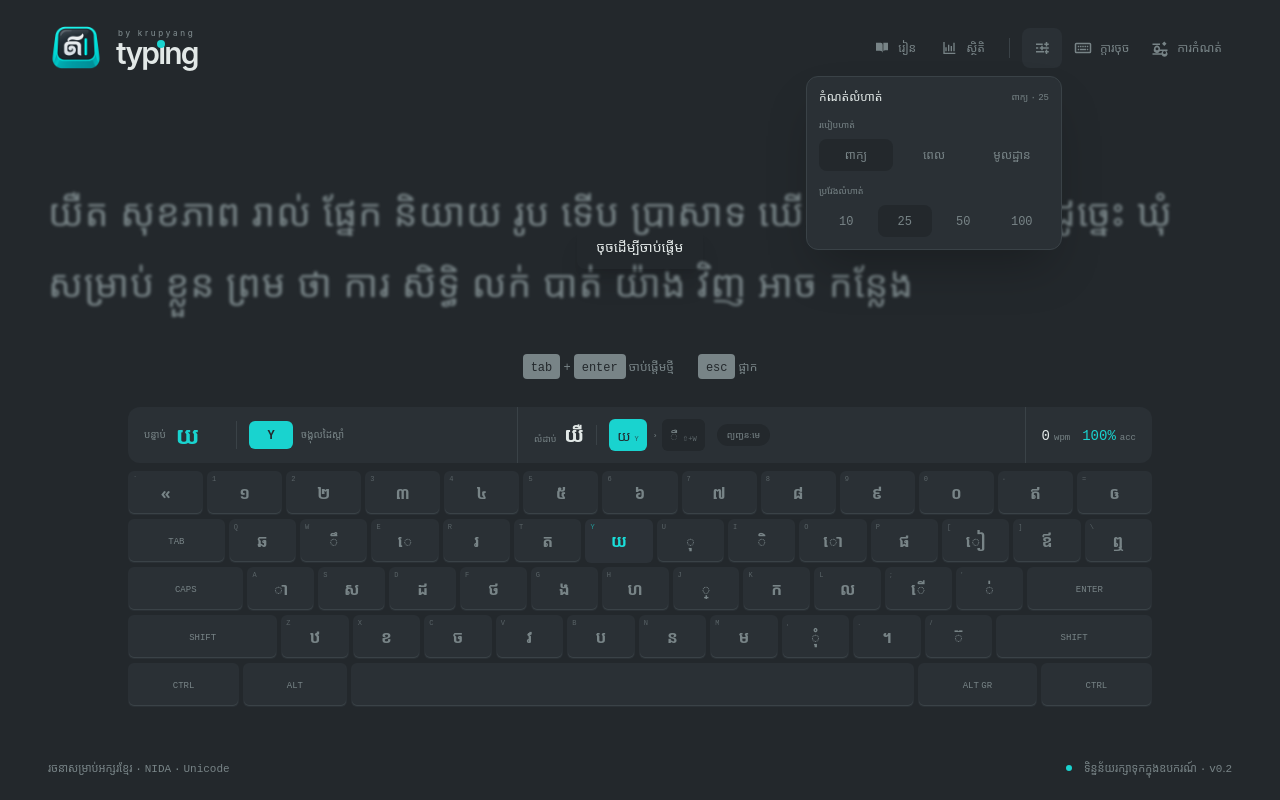
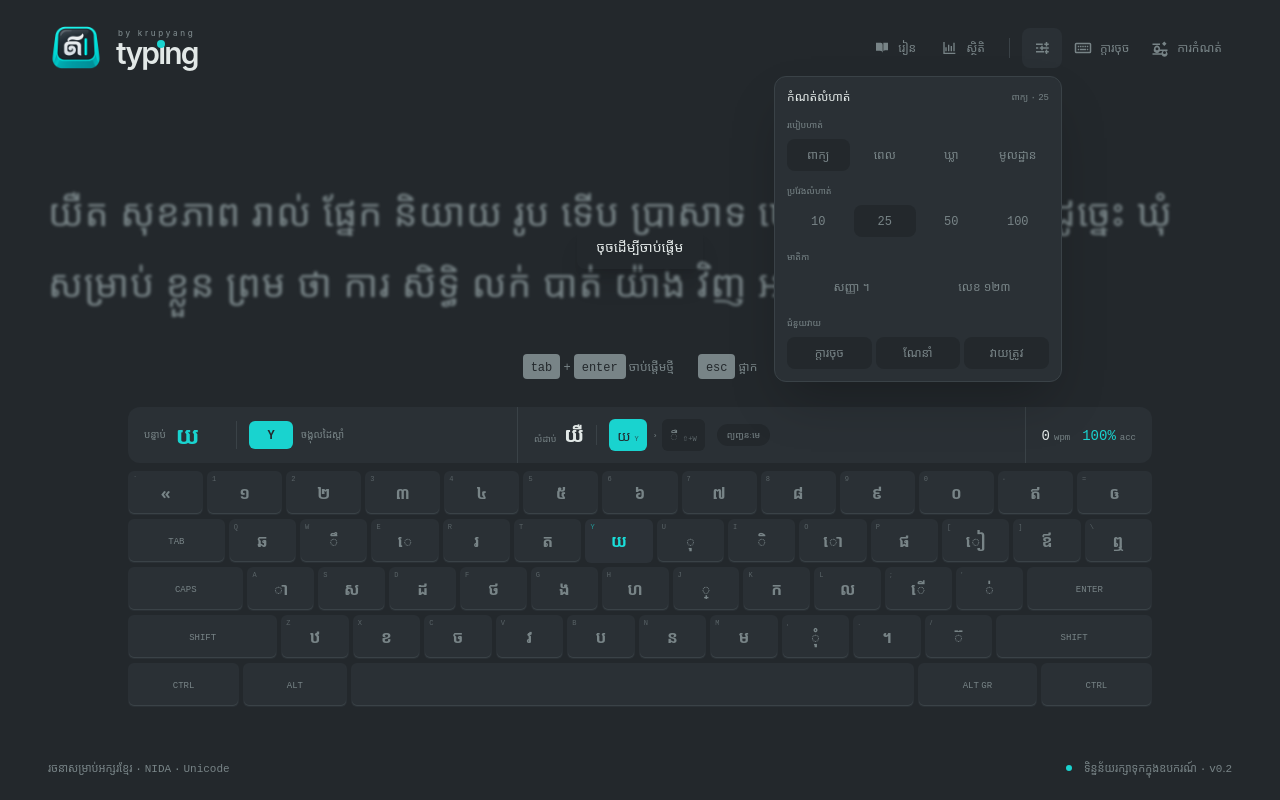
Before and after one commit to lisoingsem/typing, a Nuxt app: page / in a window 1280 px wide. Both pictures are taken after a click on the button 1042 px from the left and 48 px from the top of the page. Built offline with nearby package versions, Linux system fonts and the light colour scheme.

Commit message:
Expand hidden practice controls

```diff
--- a/components/typing/TestToolbar.vue
+++ b/components/typing/TestToolbar.vue
@@ -1,10 +1,12 @@
 <script setup lang="ts">
 const typing = useTypingStore()
+const settings = useSettingsStore()
 const toolbar = ref<HTMLElement>()
 const open = ref(false)
 const modeOptions = [
   { value: 'words', label: 'ពាក្យ' },
   { value: 'time', label: 'ពេល' },
+  { value: 'quote', label: 'ឃ្លា' },
   { value: 'syllables', label: 'មូលដ្ឋាន' },
 ] as const
 const parameters = computed(() => {
@@ -14,7 +16,9 @@ const parameters = computed(() => {
 })
 const modeLabel = computed(() => modeOptions.find(option => option.value === typing.mode)?.label ?? 'ពាក្យ')
 
-function selectMode(mode: 'syllables' | 'time' | 'words') {
+const summary = computed(() => typing.mode === 'quote' ? modeLabel.value : `${modeLabel.value} · ${typing.parameter}`)
+
+function selectMode(mode: 'syllables' | 'time' | 'words' | 'quote') {
   typing.mode = mode
   if (mode === 'syllables' && ![5, 10, 20, 30].includes(typing.parameter)) typing.parameter = 10
   if (mode === 'words' && ![10, 25, 50, 100].includes(typing.parameter)) typing.parameter = 25
@@ -24,6 +28,31 @@ function selectMode(mode: 'syllables' | 'time' | 'words') {
 function selectParameter(value: number) {
   typing.parameter = value
   open.value = false
+}
+
+function togglePunctuation() {
+  typing.punctuation = !typing.punctuation
+}
+
+function toggleNumbers() {
+  typing.numbers = !typing.numbers
+}
+
+function toggleKeyboard() {
+  settings.showKeyboard = !settings.showKeyboard
+  settings.persist()
+}
+
+function toggleGuidedMode() {
+  settings.guidedMode = !settings.guidedMode
+  if (!settings.guidedMode) settings.correctOnly = false
+  settings.persist()
+}
+
+function toggleCorrectOnly() {
+  settings.correctOnly = !settings.correctOnly
+  if (settings.correctOnly) settings.guidedMode = true
+  settings.persist()
 }
 
 function closeOnOutside(event: PointerEvent) {
@@ -40,7 +69,7 @@ onBeforeUnmount(() => document.removeEventListener('pointerdown', closeOnOutside
       type="button"
       class="focus-ring grid h-10 w-10 place-items-center rounded-lg text-muted transition hover:bg-panel hover:text-text"
       :class="open ? 'bg-panel text-accent' : ''"
-      :aria-label="`កំណត់លំហាត់៖ ${modeLabel} ${typing.parameter}`"
+      :aria-label="`កំណត់លំហាត់៖ ${summary}`"
       aria-haspopup="dialog"
       :aria-expanded="open"
       @click="open = !open"
@@ -48,14 +77,14 @@ onBeforeUnmount(() => document.removeEventListener('pointerdown', closeOnOutside
       <svg viewBox="0 0 24 24" class="h-[18px] w-[18px] fill-current" aria-hidden="true"><path d="M4 6h9v2H4V6Zm13-2h2v2h2v2h-2v2h-2V8h-2V6h2V4ZM4 11h3v2H4v-2Zm7-2h2v2h8v2h-8v2h-2v-2H9v-2h2V9Zm-7 7h11v2H4v-2Zm15-2h-2v2h-1v2h1v2h2v-2h2v-2h-2v-2Z"/></svg>
     </button>
 
-    <div v-if="open" class="absolute right-0 top-full z-30 mt-2 w-64 rounded-xl border border-faint bg-panel p-3 text-xs shadow-2xl" role="dialog" aria-label="កំណត់លំហាត់">
+    <div v-if="open" class="absolute right-0 top-full z-30 mt-2 w-72 rounded-xl border border-faint bg-panel p-3 text-xs shadow-2xl" role="dialog" aria-label="កំណត់លំហាត់">
       <div class="mb-3 flex items-center justify-between">
         <p class="font-medium text-text">កំណត់លំហាត់</p>
-        <span class="text-[9px] text-muted">{{ modeLabel }} · {{ typing.parameter }}</span>
+        <span class="text-[9px] text-muted">{{ summary }}</span>
       </div>
 
       <p class="mb-1.5 text-[9px] text-muted">របៀបហាត់</p>
-      <div class="grid grid-cols-3 gap-1" role="group" aria-label="ជ្រើសរបៀបហាត់">
+      <div class="grid grid-cols-4 gap-1" role="group" aria-label="ជ្រើសរបៀបហាត់">
         <button
           v-for="option in modeOptions"
           :key="option.value"
@@ -69,6 +98,7 @@ onBeforeUnmount(() => document.removeEventListener('pointerdown', closeOnOutside
         </button>
       </div>
 
+      <template v-if="typing.mode !== 'quote'">
         <p class="mb-1.5 mt-3 text-[9px] text-muted">ប្រវែងលំហាត់</p>
         <div class="grid grid-cols-4 gap-1" role="group" aria-label="ជ្រើសប្រវែងលំហាត់">
           <button
@@ -83,6 +113,22 @@ onBeforeUnmount(() => document.removeEventListener('pointerdown', closeOnOutside
             {{ value }}
           </button>
         </div>
+      </template>
+
+      <template v-if="typing.mode === 'words' || typing.mode === 'time'">
+        <p class="mb-1.5 mt-3 text-[9px] text-muted">មាតិកា</p>
+        <div class="grid grid-cols-2 gap-1" role="group" aria-label="ជម្រើសមាតិកា">
+          <button type="button" class="focus-ring rounded-lg px-3 py-2 text-muted transition hover:bg-faint hover:text-text" :class="typing.punctuation ? 'bg-page text-accent' : ''" :aria-pressed="typing.punctuation" @click="togglePunctuation">សញ្ញា ។</button>
+          <button type="button" class="focus-ring rounded-lg px-3 py-2 text-muted transition hover:bg-faint hover:text-text" :class="typing.numbers ? 'bg-page text-accent' : ''" :aria-pressed="typing.numbers" @click="toggleNumbers">លេខ ១២៣</button>
+        </div>
+      </template>
+
+      <p class="mb-1.5 mt-3 text-[9px] text-muted">ជំនួយវាយ</p>
+      <div class="grid grid-cols-3 gap-1" role="group" aria-label="ជម្រើសជំនួយវាយ">
+        <button type="button" class="focus-ring rounded-lg px-2 py-2 text-muted transition hover:bg-faint hover:text-text" :class="settings.showKeyboard ? 'bg-page text-accent' : ''" :aria-pressed="settings.showKeyboard" @click="toggleKeyboard">ក្ដារចុច</button>
+        <button type="button" class="focus-ring rounded-lg px-2 py-2 text-muted transition hover:bg-faint hover:text-text" :class="settings.guidedMode ? 'bg-page text-accent' : ''" :aria-pressed="settings.guidedMode" @click="toggleGuidedMode">ណែនាំ</button>
+        <button type="button" class="focus-ring rounded-lg px-2 py-2 text-muted transition hover:bg-faint hover:text-text" :class="settings.correctOnly ? 'bg-page text-accent' : ''" :aria-pressed="settings.correctOnly" @click="toggleCorrectOnly">វាយត្រូវ</button>
+      </div>
     </div>
   </div>
 </template>
```
Lines whose indentation alone changed are shown as unchanged.
